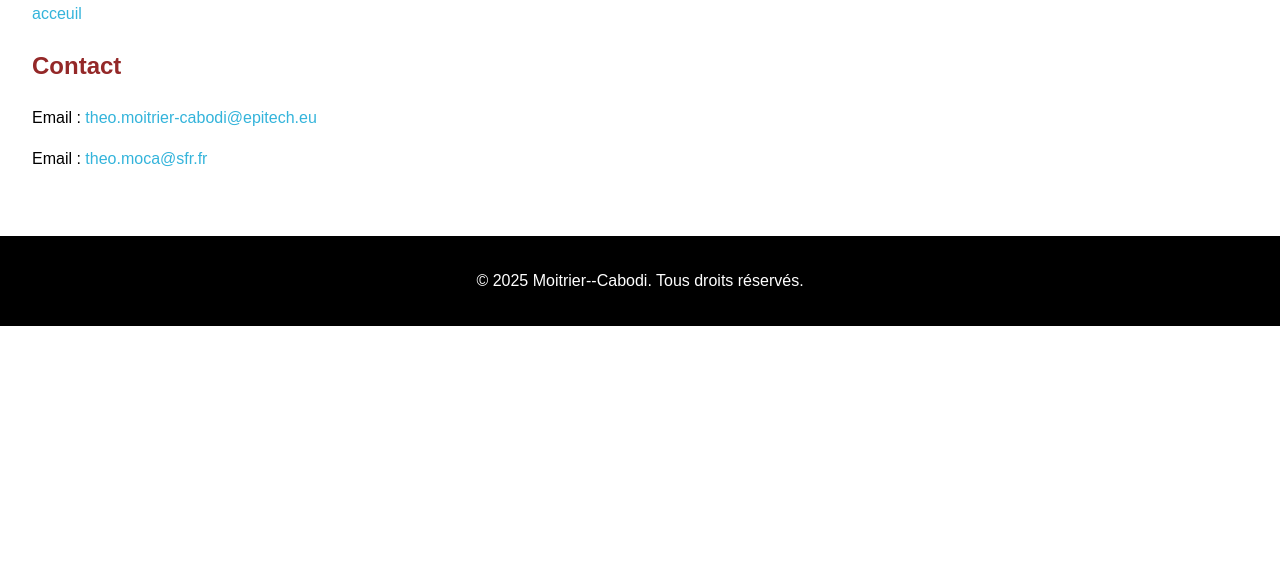
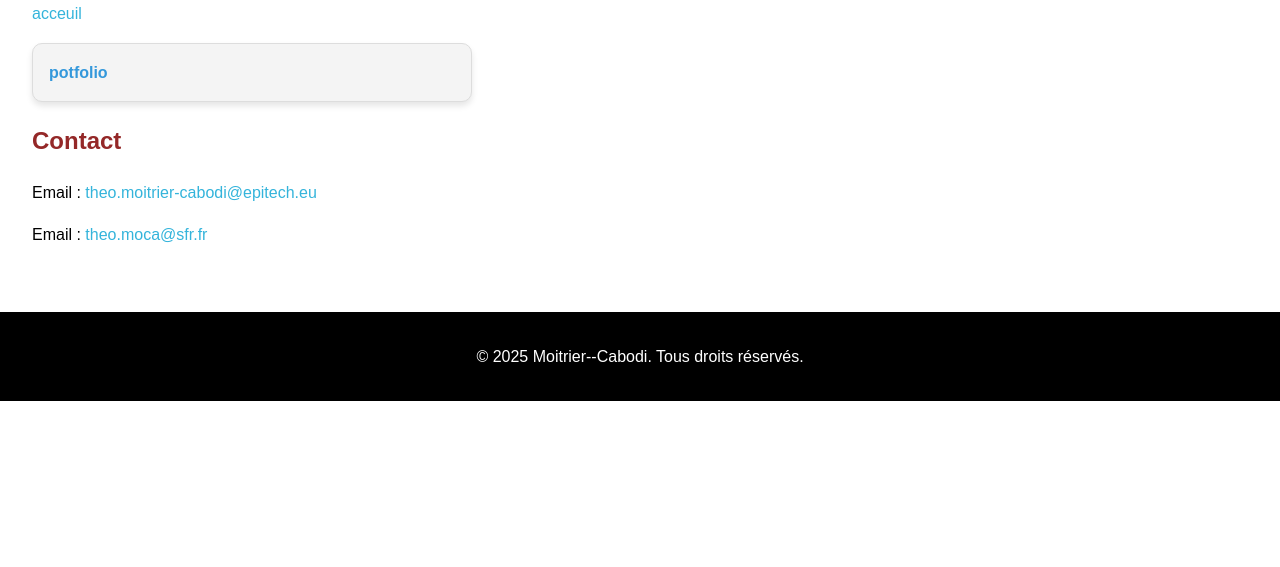
Before and after one commit to Vylllixis/my_portfolio, a plain HTML site: page Project_Perso/portfollio_html_css.html in a window 1280 px wide. Shown: the part 233-800 px from the top of the page. Drawn offline with Linux system fonts and the light colour scheme.

```diff
--- a/Project_Perso/portfollio_html_css.html
+++ b/Project_Perso/portfollio_html_css.html
@@ -3,7 +3,7 @@
 <head>
     <meta charset="UTF-8">
     <meta name="viewport" content="width=device-width, initial-scale=1.0">
-    <title>Portfolio de Moitrier--Cabodi</title>
+    <title>Portfolio de Moitrier--Cabodi Théo</title>
     <link rel="stylesheet" href="../style.css">
 </head>
 <body>
@@ -21,6 +21,11 @@
         <nav>
             <a href="../index.html" class="nav-link">acceuil</a>
         </nav>
+        <div class="project-box">
+            <a href="https://github.com/Vylllixis/my_portfolio" class="project-link">
+                potfolio
+            </a>
+        </div>
         </section>
         <section id="contact">
             <h2><strong>Contact</strong></h2>
--- a/style.css
+++ b/style.css
@@ -46,6 +46,7 @@
     border-radius: 50%; /* Rend l'image ronde */
     object-fit: cover; /* Coupe et ajuste l'image si nécessaire */
     padding-inline: -50px;
+    margin-left: 50px;
 }
 
 main {
@@ -118,7 +119,18 @@
 
 .project-box:hover {
     transform: scale(1.02); /* Effet zoom au survol */
-    box-shadow: 0 6px 8px rgba(0, 0, 0, 0.2);
+    box-shadow: 0 6px 8px rgba(107, 33, 33, 0.452);
+}
+
+.project-link {
+    display: flex;
+    align-items: center;
+    justify-content: space-between;
+    text-decoration: none;
+    color: #3498db;
+    font-weight: bold;
+    width: 100%; /* Prend toute la largeur de la boîte */
+    height: 100%; /* Prend toute la hauteur de la boîte */
 }
 
 .project-link {
```
Also changed, not shown: Project_Perso/learn_ai_generative_theo.moitrier_cabodi.html (+1 -1 lines), index.html (+1 -1 lines), 1 other file.
